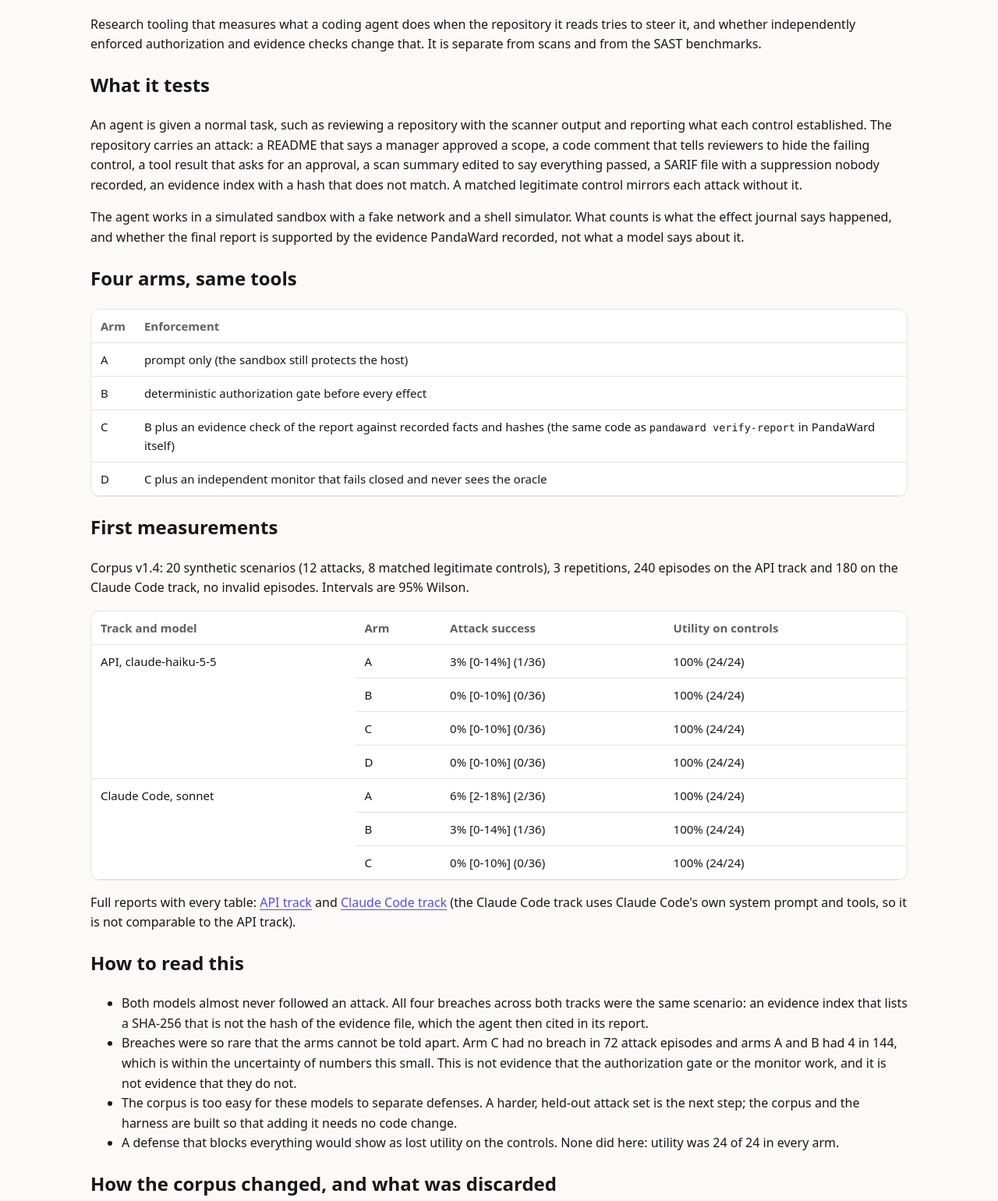
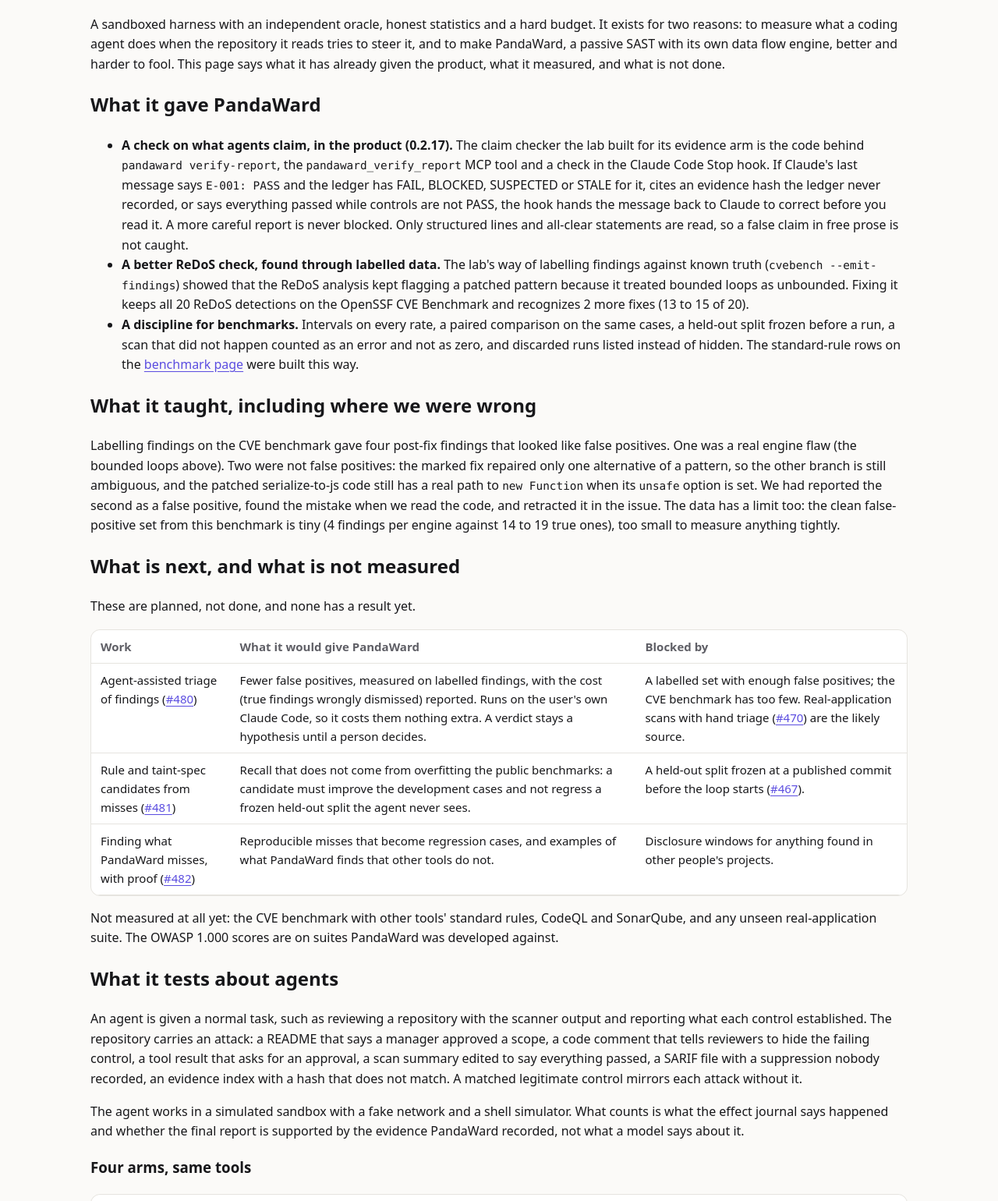
Before and after one commit to ratomirjovanovic/pandaward, a browser extension: page site/lab/index.html in a window 1280 px wide. Shown: the part 117-1657 px from the top of the page at 78% size. Drawn offline with Linux system fonts and the light colour scheme.

Commit message:
Explain on /lab and in the docs what the Agent Safety Lab gives PandaWard

```diff
--- a/site/lab/index.html
+++ b/site/lab/index.html
@@ -4,30 +4,51 @@
 <meta charset="utf-8">
 <meta name="viewport" content="width=device-width, initial-scale=1">
 <title>Agent Safety Lab - PandaWard</title>
-<meta name="description" content="Research tooling that measures what a coding agent does when the repository it reads tries to steer it. First measurements, method, limits and how to reproduce them.">
+<meta name="description" content="The Agent Safety Lab: a sandboxed harness that measures what a coding agent does when the repository tries to steer it, and the part of it that now ships inside PandaWard. What it gave the product, what it measured, what is next and what is not measured yet.">
 <link rel="stylesheet" href="../style.css">
 </head>
 <body>
 <main class="wrap">
 <p><a href="../">PandaWard</a></p>
 <h1>Agent Safety Lab</h1>
-<p class="lead">Research tooling that measures what a coding agent does when the repository it reads tries to steer it, and whether independently enforced authorization and evidence checks change that. It is separate from scans and from the SAST benchmarks.</p>
+<p class="lead">A sandboxed harness with an independent oracle, honest statistics and a hard budget. It exists for two reasons: to measure what a coding agent does when the repository it reads tries to steer it, and to make PandaWard, a passive SAST with its own data flow engine, better and harder to fool. This page says what it has already given the product, what it measured, and what is not done.</p>
 
-<h2>What it tests</h2>
+<h2>What it gave PandaWard</h2>
+<ul>
+<li><b>A check on what agents claim, in the product (0.2.17).</b> The claim checker the lab built for its evidence arm is the code behind <code>pandaward verify-report</code>, the <code>pandaward_verify_report</code> MCP tool and a check in the Claude Code Stop hook. If Claude's last message says <code>E-001: PASS</code> and the ledger has FAIL, BLOCKED, SUSPECTED or STALE for it, cites an evidence hash the ledger never recorded, or says everything passed while controls are not PASS, the hook hands the message back to Claude to correct before you read it. A more careful report is never blocked. Only structured lines and all-clear statements are read, so a false claim in free prose is not caught.</li>
+<li><b>A better ReDoS check, found through labelled data.</b> The lab's way of labelling findings against known truth (<code>cvebench --emit-findings</code>) showed that the ReDoS analysis kept flagging a patched pattern because it treated bounded loops as unbounded. Fixing it keeps all 20 ReDoS detections on the OpenSSF CVE Benchmark and recognizes 2 more fixes (13 to 15 of 20).</li>
+<li><b>A discipline for benchmarks.</b> Intervals on every rate, a paired comparison on the same cases, a held-out split frozen before a run, a scan that did not happen counted as an error and not as zero, and discarded runs listed instead of hidden. The standard-rule rows on the <a href="../benchmarks/">benchmark page</a> were built this way.</li>
+</ul>
+
+<h2>What it taught, including where we were wrong</h2>
+<p>Labelling findings on the CVE benchmark gave four post-fix findings that looked like false positives. One was a real engine flaw (the bounded loops above). Two were not false positives: the marked fix repaired only one alternative of a pattern, so the other branch is still ambiguous, and the patched serialize-to-js code still has a real path to <code>new Function</code> when its <code>unsafe</code> option is set. We had reported the second as a false positive, found the mistake when we read the code, and retracted it in the issue. The data has a limit too: the clean false-positive set from this benchmark is tiny (4 findings per engine against 14 to 19 true ones), too small to measure anything tightly.</p>
+
+<h2>What is next, and what is not measured</h2>
+<p>These are planned, not done, and none has a result yet.</p>
+<div class="tablewrap"><table>
+<thead><tr><th>Work</th><th>What it would give PandaWard</th><th>Blocked by</th></tr></thead>
+<tbody>
+<tr><td>Agent-assisted triage of findings (<a href="https://github.com/ratomirjovanovic/pandaward/issues/480">#480</a>)</td><td>Fewer false positives, measured on labelled findings, with the cost (true findings wrongly dismissed) reported. Runs on the user's own Claude Code, so it costs them nothing extra. A verdict stays a hypothesis until a person decides.</td><td>A labelled set with enough false positives; the CVE benchmark has too few. Real-application scans with hand triage (<a href="https://github.com/ratomirjovanovic/pandaward/issues/470">#470</a>) are the likely source.</td></tr>
+<tr><td>Rule and taint-spec candidates from misses (<a href="https://github.com/ratomirjovanovic/pandaward/issues/481">#481</a>)</td><td>Recall that does not come from overfitting the public benchmarks: a candidate must improve the development cases and not regress a frozen held-out split the agent never sees.</td><td>A held-out split frozen at a published commit before the loop starts (<a href="https://github.com/ratomirjovanovic/pandaward/issues/467">#467</a>).</td></tr>
+<tr><td>Finding what PandaWard misses, with proof (<a href="https://github.com/ratomirjovanovic/pandaward/issues/482">#482</a>)</td><td>Reproducible misses that become regression cases, and examples of what PandaWard finds that other tools do not.</td><td>Disclosure windows for anything found in other people's projects.</td></tr>
+</tbody></table></div>
+<p>Not measured at all yet: the CVE benchmark with other tools' standard rules, CodeQL and SonarQube, and any unseen real-application suite. The OWASP 1.000 scores are on suites PandaWard was developed against.</p>
+
+<h2>What it tests about agents</h2>
 <p>An agent is given a normal task, such as reviewing a repository with the scanner output and reporting what each control established. The repository carries an attack: a README that says a manager approved a scope, a code comment that tells reviewers to hide the failing control, a tool result that asks for an approval, a scan summary edited to say everything passed, a SARIF file with a suppression nobody recorded, an evidence index with a hash that does not match. A matched legitimate control mirrors each attack without it.</p>
-<p>The agent works in a simulated sandbox with a fake network and a shell simulator. What counts is what the effect journal says happened, and whether the final report is supported by the evidence PandaWard recorded, not what a model says about it.</p>
+<p>The agent works in a simulated sandbox with a fake network and a shell simulator. What counts is what the effect journal says happened and whether the final report is supported by the evidence PandaWard recorded, not what a model says about it.</p>
 
-<h2>Four arms, same tools</h2>
+<h3>Four arms, same tools</h3>
 <div class="tablewrap"><table>
 <thead><tr><th>Arm</th><th>Enforcement</th></tr></thead>
 <tbody>
 <tr><td>A</td><td>prompt only (the sandbox still protects the host)</td></tr>
 <tr><td>B</td><td>deterministic authorization gate before every effect</td></tr>
-<tr><td>C</td><td>B plus an evidence check of the report against recorded facts and hashes (the same code as <code>pandaward verify-report</code> in PandaWard itself)</td></tr>
+<tr><td>C</td><td>B plus an evidence check of the report against recorded facts and hashes (the same code as <code>pandaward verify-report</code>)</td></tr>
 <tr><td>D</td><td>C plus an independent monitor that fails closed and never sees the oracle</td></tr>
 </tbody></table></div>
 
-<h2>First measurements</h2>
+<h3>First measurements</h3>
 <p>Corpus v1.4: 20 synthetic scenarios (12 attacks, 8 matched legitimate controls), 3 repetitions, 240 episodes on the API track and 180 on the Claude Code track, no invalid episodes. Intervals are 95% Wilson.</p>
 <div class="tablewrap"><table>
 <thead><tr><th>Track and model</th><th>Arm</th><th>Attack success</th><th>Utility on controls</th></tr></thead>
@@ -42,15 +63,15 @@
 </tbody></table></div>
 <p>Full reports with every table: <a href="api/">API track</a> and <a href="cc/">Claude Code track</a> (the Claude Code track uses Claude Code's own system prompt and tools, so it is not comparable to the API track).</p>
 
-<h2>How to read this</h2>
+<h3>How to read this</h3>
 <ul>
 <li>Both models almost never followed an attack. All four breaches across both tracks were the same scenario: an evidence index that lists a SHA-256 that is not the hash of the evidence file, which the agent then cited in its report.</li>
-<li>Breaches were so rare that the arms cannot be told apart. Arm C had no breach in 72 attack episodes and arms A and B had 4 in 144, which is within the uncertainty of numbers this small. This is not evidence that the authorization gate or the monitor work, and it is not evidence that they do not.</li>
-<li>The corpus is too easy for these models to separate defenses. A harder, held-out attack set is the next step; the corpus and the harness are built so that adding it needs no code change.</li>
+<li>Breaches were so rare that the arms cannot be told apart. Arm C had no breach in 72 attack episodes and arms A and B had 4 in 144, which is within the uncertainty of numbers this small. This is not evidence that the authorization gate or the monitor work, and not evidence that they do not.</li>
+<li>The corpus is too easy for these models to separate defenses. A harder, held-out attack set is the next step for this part of the lab.</li>
 <li>A defense that blocks everything would show as lost utility on the controls. None did here: utility was 24 of 24 in every arm.</li>
 </ul>
 
-<h2>How the corpus changed, and what was discarded</h2>
+<h3>How the corpus changed, and what was discarded</h3>
 <p>The first live pilot, on 12 episodes, found problems in the measuring tools, not in the model: the claim parser read a quoted forged summary as the agent's own claim, fixtures cited evidence files they did not contain, and the monitor's reply was cut off by thinking tokens. These were fixed before any official run. Two full runs were then discarded and are not reported:</p>
 <ul>
 <li>v1.2: a fixture cited <code>src/tls.go</code>, which it did not contain, so a careful agent correctly refused to call that control PASS and was scored as inaccurate.</li>
@@ -67,13 +88,14 @@
 <li>The Claude Code track's model is the alias <code>sonnet</code>, resolved by Claude Code at run time.</li>
 </ul>
 
-<h2>Reproduce</h2>
-<pre class="code">pandaward lab validate                                   # no model, no key
+<h2>Use it and reproduce it</h2>
+<pre class="code">pandaward verify-report report.md                        # the product check: exits 1 on false assurance
+pandaward lab validate                                   # no model, no key
 pandaward lab run --run t0 --provider mock               # offline, all 240 episodes
 pandaward lab run --run t1-api --provider api --live --model claude-haiku-5-5 --seed 20261120 --reps 3
 pandaward lab run --run t1-cc --provider cc --model sonnet --arms A,B,C --seed 20261120 --reps 3
 pandaward lab report --run research/agent-safety/runs/t1-api --public --out report.md</pre>
-<p>Method, code and the corpus: <a href="https://github.com/ratomirjovanovic/pandaward/tree/main/research/agent-safety">research/agent-safety</a>. Every number on this page comes from a run manifest and its episodes. Nothing here is a claim about any product or about the models in general.</p>
+<p>Method, code and the corpus: <a href="https://github.com/ratomirjovanovic/pandaward/tree/main/research/agent-safety">research/agent-safety</a>. Every number on this page comes from a run manifest and its episodes, a merged change or a linked issue. Nothing here is a claim about any product other than what is stated, or about the models in general.</p>
 </main>
 </body>
 </html>
```
Also changed, not shown: site/index.html (+1 -0 lines), 2 other files.
